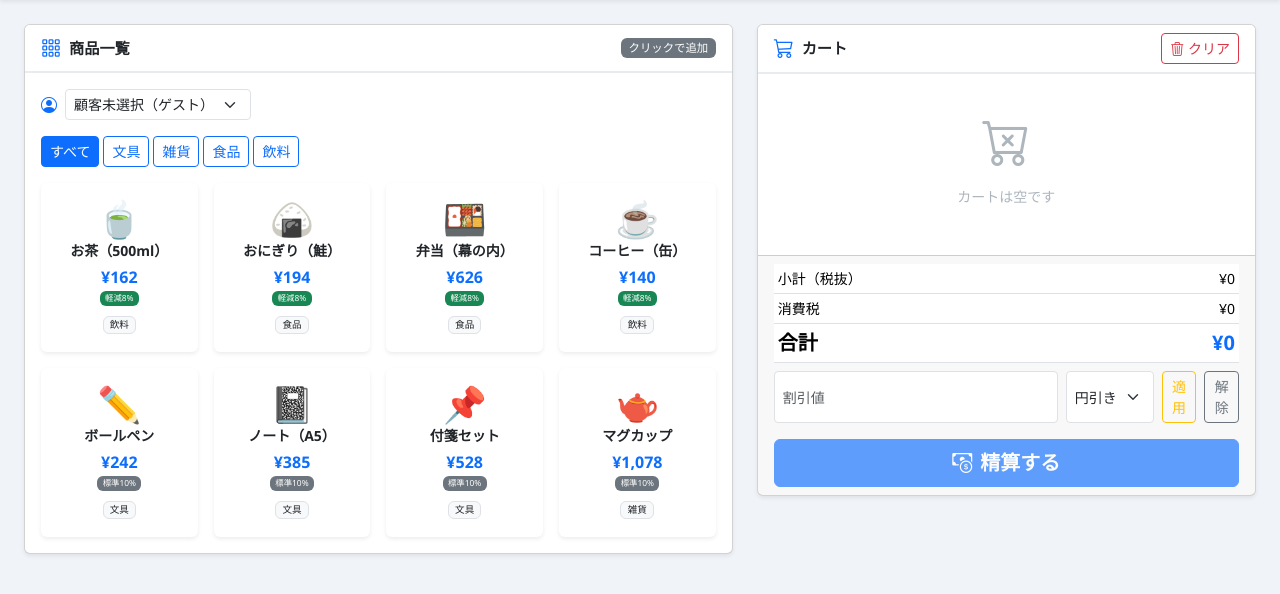
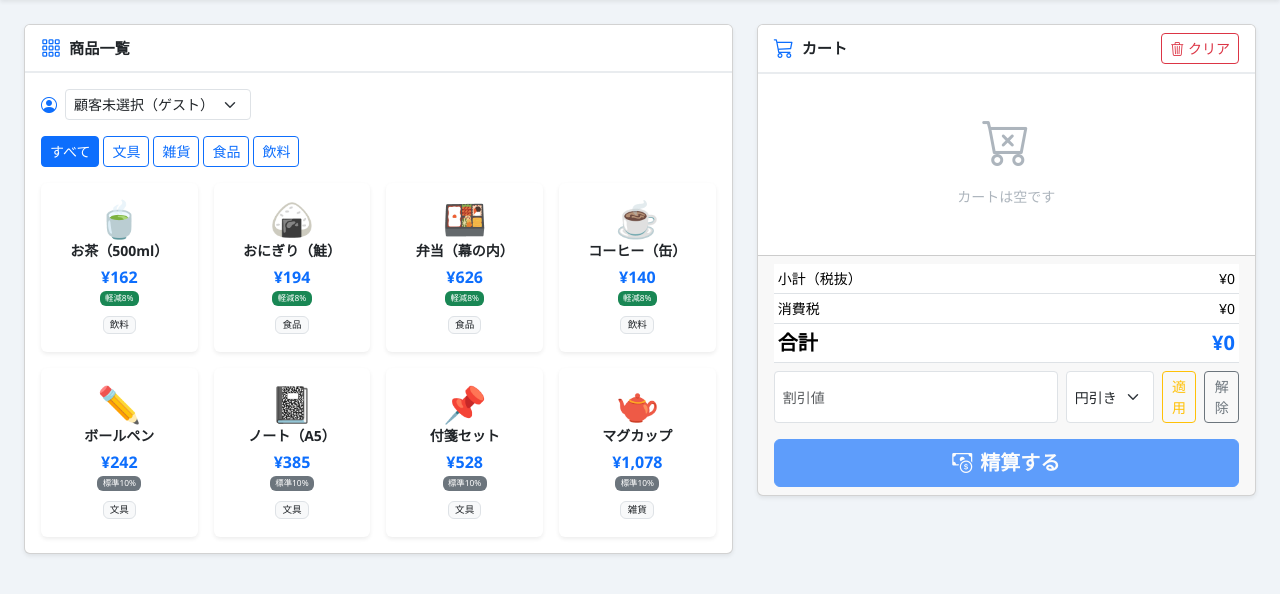
Before and after one commit to Hayato0317/shop-management-system, a Flask app: page / in a window 1280 px wide. Shown: the part 56-650 px from the top of the page. Run offline with Flask 3, Linux system fonts and the light colour scheme; data comes from the database, SQL or seed files in the repository; data that the repository does not hold is empty.

Commit message:
POSの「クリックで追加」バッジを削除
Co-Authored-By: Claude Sonnet 4.6 <noreply@anthropic.com>

```diff
--- a/templates/pos.html
+++ b/templates/pos.html
@@ -10,7 +10,6 @@
       <div class="card-header d-flex align-items-center gap-2">
         <i class="bi bi-grid-3x3-gap fs-5 text-primary"></i>
         <span class="fw-bold">商品一覧</span>
-        <span class="badge bg-secondary ms-auto">クリックで追加</span>
       </div>
       <div class="card-body">
 
```
